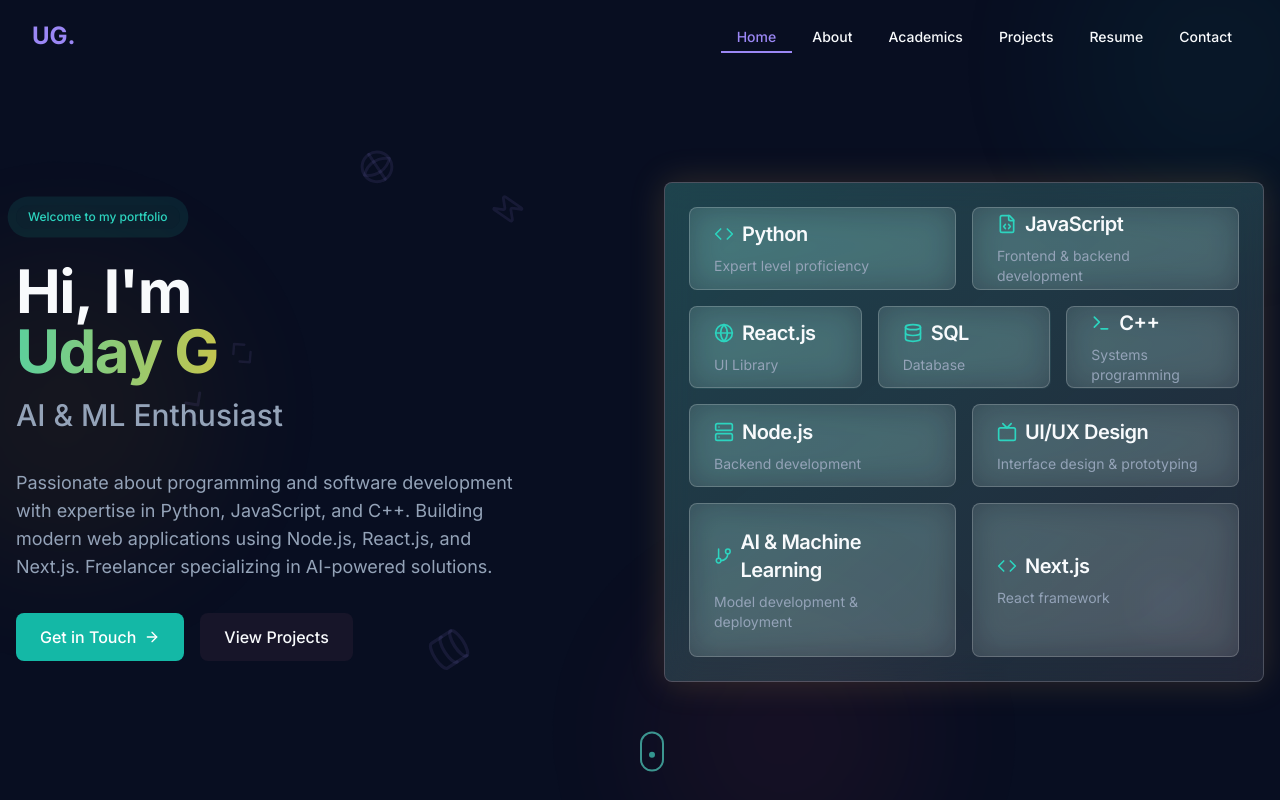
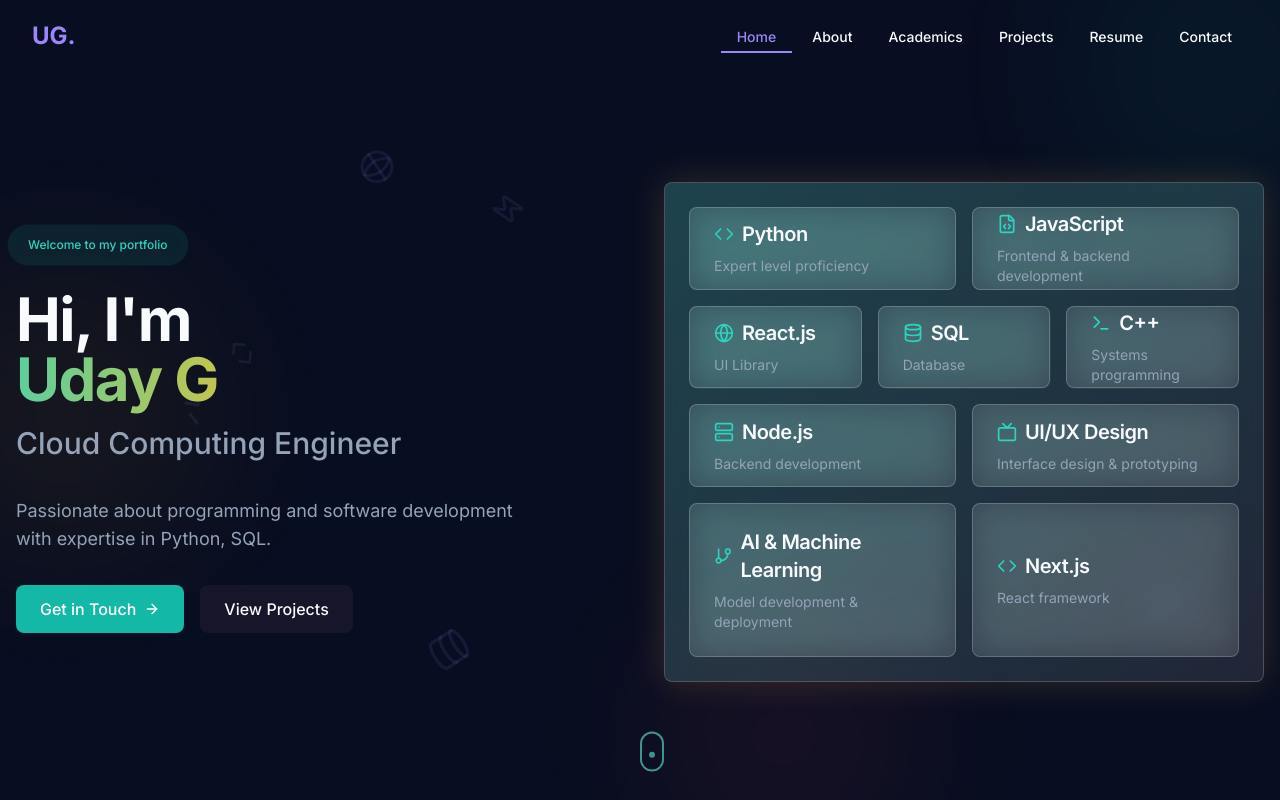
Before and after one commit to ChandaRiddhima04/portfolio, a React (Vite) app: page / in a window 1280 px wide. Shown: the top 800 px of the page. Built offline with nearby package versions, Linux system fonts and the light colour scheme.

Commit message:
Update HeroSection.tsx

```diff
--- a/src/components/HeroSection.tsx
+++ b/src/components/HeroSection.tsx
@@ -8,9 +8,8 @@ import ParticleBackground from "./ParticleBackground";
 import FloatingElements from "./FloatingElements";
 
 const phrases = [
-  "Full Stack Developer",
   "AI & ML Enthusiast",
-  "Web Developer",
+  "Cloud Computing Engineer",
   "Data Analyst"
 ];
 
@@ -143,8 +142,8 @@ const HeroSection = () => {
               animate={{ opacity: 1, y: 0 }}
               transition={{ duration: 0.5, delay: 0.4 }}
             >
-              Passionate about programming and software development with expertise in Python, JavaScript, and C++.
-              Building modern web applications using Node.js, React.js, and Next.js. Freelancer specializing in AI-powered solutions.
+              Passionate about programming and software development with expertise in Python, SQL.
+
             </motion.p>
 
             <motion.div
```
